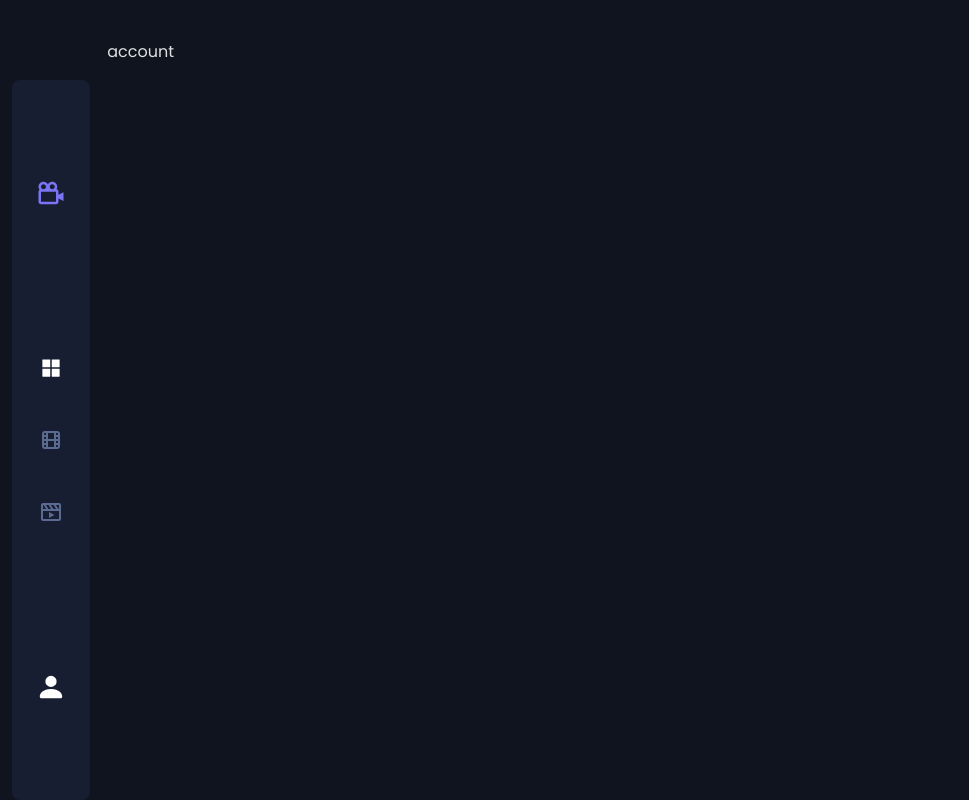
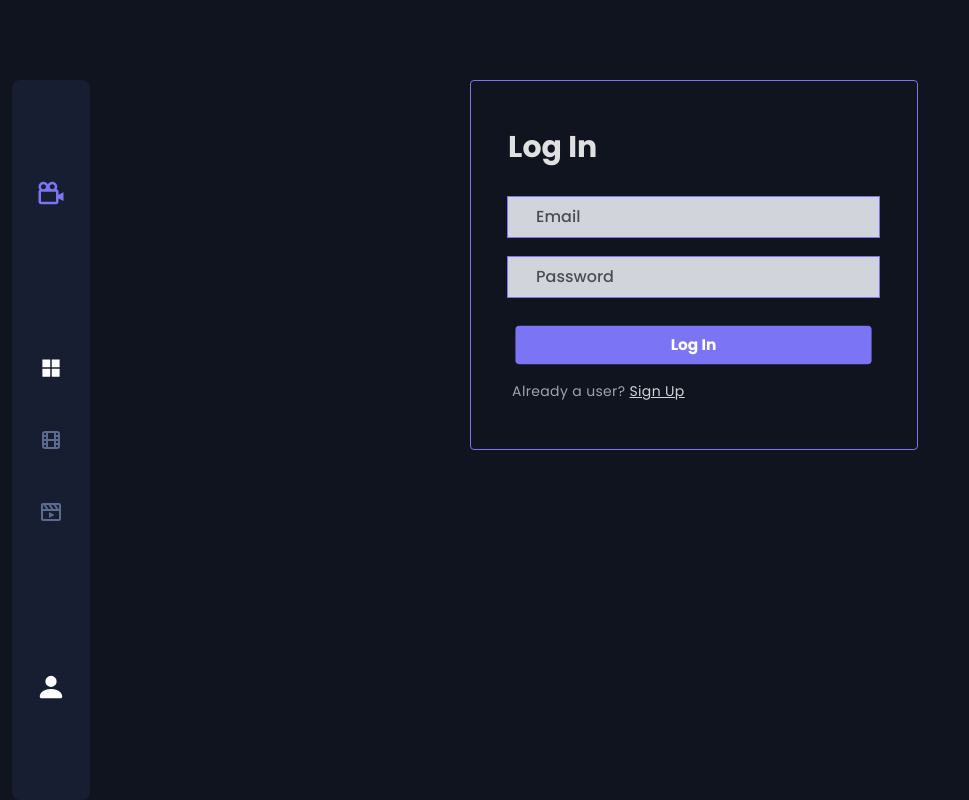
Before and after one commit to d2ni3l/Project-10, a React (Vite) app in the folder project-10/: page /account in a window 1280 px wide. Shown: the whole page, without its empty margins (0-969 px from the left). Built offline with nearby package versions, Linux system fonts and the light colour scheme; no server answers.

Commit message:
made sign in, log in, and log out function for the application

```diff
--- a/project-10/package.json
+++ b/project-10/package.json
@@ -10,6 +10,7 @@
   },
   "dependencies": {
     "axios": "^1.3.3",
+    "firebase": "^9.17.1",
     "react": "^18.2.0",
     "react-dom": "^18.2.0",
     "react-icons": "^4.7.1",
--- a/project-10/src/App.jsx
+++ b/project-10/src/App.jsx
@@ -6,6 +6,8 @@ import Main from "./pages/Main";
 import Movies from "./pages/Movies";
 import Tvseries from "./pages/Tvseries";
 import Account from "./pages/Account";
+import Saved from './pages/Saved'
+import ProtectedRoute from "./components/ProtectedRoute";
 
 const App = () => {
   return (
@@ -18,6 +20,7 @@ const App = () => {
         <Route path={"/tvseries"} element={<Tvseries />} />
         <Route path={"/movies"} element={<Movies />} />
         <Route path={'/account'} element={<Account/>} />
+        <Route path={'/saved'} element={<ProtectedRoute><Saved/></ProtectedRoute>} />
       </Routes>
       </div>
     </>
--- /dev/null
+++ b/project-10/src/components/ProtectedRoute.jsx
@@ -0,0 +1,15 @@
+import React from 'react'
+import { useNavigate } from 'react-router-dom';
+import {UserAuth} from '../context/AuthContext'
+import Saved from '../pages/Saved';
+const ProtectedRoute = ({children}) => {
+const navigate = useNavigate()
+const {user} = UserAuth();
+    if (!user === null){
+      return <>{children}</>;
+    }else {
+        navigate('/')
+    }
+}
+
+export default ProtectedRoute;
--- /dev/null
+++ b/project-10/src/context/AuthContext.jsx
@@ -0,0 +1,48 @@
+import React, { createContext, useState, useContext, useEffect } from "react";
+
+import {
+  createUserWithEmailAndPassword,
+  signInWithEmailAndPassword,
+  signOut,
+  onAuthStateChanged,
+} from "firebase/auth";
+
+import { auth } from "../firebase";
+
+const AuthContext = createContext();
+
+export const AuthContextProvider = ({ children }) => {
+  const [user, setUser] = useState({});
+
+  function signUp(email, password) {
+    return createUserWithEmailAndPassword(auth, email, password);
+  }
+
+  function logIn(email, password) {
+    return signInWithEmailAndPassword(auth, email, password);
+  }
+
+  function logOut(email, password) {
+    return signOut(auth, email, password);
+  }
+
+  useEffect(() => {
+    const unsubscribe = onAuthStateChanged(auth, (currentUser) => {
+      setUser(currentUser);
+    });
+    return () => {
+      unsubscribe();
+    };
+  }, []);
+  return (
+    <AuthContext.Provider value={{ signUp, user, logIn, logOut }}>
+      {children}
+    </AuthContext.Provider>
+  );
+};
+
+export function UserAuth() {
+  return useContext(AuthContext);
+}
+
+export default AuthContext;
--- /dev/null
+++ b/project-10/src/firebase.js
@@ -0,0 +1,23 @@
+// Import the functions you need from the SDKs you need
+import { initializeApp } from "firebase/app";
+import {getFirestore} from 'firebase/firestore'
+import { getAuth } from "firebase/auth";
+// TODO: Add SDKs for Firebase products that you want to use
+// https://firebase.google.com/docs/web/setup#available-libraries
+
+// Your web app's Firebase configuration
+// For Firebase JS SDK v7.20.0 and later, measurementId is optional
+const firebaseConfig = {
+  apiKey: "AIzaSyAh3goWMASiJBOCC_Zl7PqihmsEesuM5uc",
+  authDomain: "movie-app-b765d.firebaseapp.com",
+  projectId: "movie-app-b765d",
+  storageBucket: "movie-app-b765d.appspot.com",
+  messagingSenderId: "67802682460",
+  appId: "1:67802682460:web:66ac9166924f4a6bcfc299",
+  measurementId: "G-66EJN5TTJN"
+};
+
+// Initialize Firebase
+const app = initializeApp(firebaseConfig);
+export const db = getFirestore(app);
+export const auth = getAuth(app);
--- a/project-10/src/main.jsx
+++ b/project-10/src/main.jsx
@@ -3,11 +3,14 @@ import ReactDOM from 'react-dom/client'
 import App from './App'
 import './index.css'
 import { BrowserRouter } from 'react-router-dom'
+import { AuthContextProvider } from './context/AuthContext'
 
 ReactDOM.createRoot(document.getElementById('root')).render(
   <React.StrictMode>
+    <AuthContextProvider>
     <BrowserRouter>
     <App />
     </BrowserRouter>
+    </AuthContextProvider>
   </React.StrictMode>,
 )
--- a/project-10/src/pages/Account.jsx
+++ b/project-10/src/pages/Account.jsx
@@ -1,12 +1,164 @@
-import React from 'react'
+import React, { useState } from "react";
+import { useEffect } from "react";
+import { UserAuth } from "../context/AuthContext";
+import { useNavigate } from "react-router-dom";
 
 const Account = () => {
+  const [logged, setLogged] = useState(true);
+  const [email, setEmail] = useState("");
+  const [password, setPassword] = useState("");
+  const { user, signUp } = UserAuth();
+
+  const navigate = useNavigate();
+
+  const handleSignUp = async (e) => {
+    e.preventDefault();
+    console.log("i work");
+    try {
+      {
+        await signUp(email, password);
+        navigate("/saved");
+      }
+    } catch (err) {
+      console.log(err);
+    }
+  };
+
+  const handleLogIn = async (e) => {
+    e.preventDefault();
+    console.log("i work");
+    try {
+      {
+        await signUp(email, password);
+        navigate("/saved");
+      }
+    } catch (err) {
+      console.log(err);
+    }
+  };
+
   return (
     <>
-    <div className="pt-10"></div>
-    <h1 className="">account</h1>
+      <div className='pt-20'></div>
+      {logged ? (
+        <LogInForm
+          setEmail={setEmail}
+          setPassword={setPassword}
+          handleSignUp={handleSignUp}
+          setLogged={setLogged}
+        />
+      ) : (
+        <SignInForm
+          setEmail={setEmail}
+          setPassword={setPassword}
+          handleSignUp={handleSignUp}
+          setLogged={setLogged}
+        />
+      )}
     </>
-  )
-}
+  );
+};
 
-export default Account
+export default Account;
+
+const SignInForm = ({ setEmail, setPassword, handleSignUp, setLogged }) => {
+  return (
+    <>
+      <div className='grid items-center justify-center mx-auto h-auto max-w-md border border-[#7b75f5] py-12 rounded'>
+        <h2 className='pb-6 font-bold text-3xl '>Sign up</h2>
+        <div className='pt-2'></div>
+        <form onSubmit={handleSignUp} className='flex flex-col gap-5'>
+          <div className='flex flex-col gap-2'>
+            <input
+              onChange={(e) => {
+                setEmail(e.target.value);
+              }}
+              name='email'
+              className=' px-7 py-2 focus:outline-2 outline outline-1 border-0 outline-[#7b75f5] bg-gray-300 placeholder:text-[#10141e]/70 font-medium placeholder:text-md text-[#10141e]'
+              placeholder='Email'
+              type='text'
+            />
+          </div>
+          <div className='flex flex-col gap-2'>
+            <input
+              onChange={(e) => {
+                setPassword(e.target.value);
+              }}
+              name='password'
+              className=' px-7 py-2 focus:outline-2 outline outline-1 border-0 outline-[#7b75f5] bg-gray-300 placeholder:text-[#10141e]/70 font-medium placeholder:text-md text-[#10141e]'
+              placeholder='Password'
+              type='text'
+            />
+          </div>
+          <button
+            type='submit'
+            className='bg-[#7b75f5] scale-[.96] mt-2 hover:scale-[.98] transition duration-300  text-white font-bold py-2 px-4 rounded'>
+            Sign up
+          </button>
+        </form>
+        <p className='text-sm text-gray-400 pt-4 mx-1 tracking-wide'>
+          Already a user?{" "}
+          <span
+            onClick={() => {
+              setLogged(true);
+            }}
+            className='text-gray-300 underline cursor-pointer'>
+            Login
+          </span>
+        </p>
+      </div>
+    </>
+  );
+};
+
+const LogInForm = ({ setEmail, setPassword, setLogged }) => {
+  return (
+    <>
+      <div className='grid items-center justify-center mx-auto h-auto max-w-md border border-[#7b75f5] py-12 rounded'>
+        <h2 className='pb-6 font-bold text-3xl '>Log In</h2>
+        <div className='pt-2'></div>
+        <form
+          // onSubmit={handleSubmit}
+          className='flex flex-col gap-5'>
+          <div className='flex flex-col gap-2'>
+            <input
+              onChange={(e) => {
+                setEmail(e.target.value);
+              }}
+              name='email'
+              className=' px-7 py-2 focus:outline-2 outline outline-1 border-0 outline-[#7b75f5] bg-gray-300 placeholder:text-[#10141e]/70 font-medium placeholder:text-md text-[#10141e]'
+              placeholder='Email'
+              type='text'
+            />
+          </div>
+          <div className='flex flex-col gap-2'>
+            <input
+              onChange={(e) => {
+                setPassword(e.target.value);
+              }}
+              name='password'
+              className=' px-7 py-2 focus:outline-2 outline outline-1 border-0 outline-[#7b75f5] bg-gray-300 placeholder:text-[#10141e]/70 font-medium placeholder:text-md text-[#10141e]'
+              placeholder='Password'
+              type='text'
+            />
+          </div>
+          <button
+            type='submit'
+            className='bg-[#7b75f5] scale-[.96] mt-2 hover:scale-[.98] transition duration-300  text-white font-bold py-2 px-4 rounded'>
+            Log In
+          </button>
+        </form>
+        <p className='text-sm text-gray-400 pt-4 mx-1 tracking-wide'>
+          Already a user?{" "}
+          <span
+            onClick={() => {
+              setLogged(false);
+            }}
+            className='text-gray-300 underline cursor-pointer'>
+            Sign Up
+          </span>
+        </p>
+      </div>
+    </>
+  );
+};
--- /dev/null
+++ b/project-10/src/pages/Saved.jsx
@@ -0,0 +1,26 @@
+import React, {useState} from 'react'
+import { UserAuth } from '../context/AuthContext'
+import {useNavigate} from 'react-router-dom'
+
+const Saved = () => {
+    const {user, logOut} = UserAuth();
+   const navigate = useNavigate()
+
+    const handleLogOut = async () => {
+        try{
+            await logOut();
+            navigate('/')
+
+        }catch(err){
+            console.log(err)
+        }
+    };
+    console.log(user)
+  return (
+    <>
+      <button onClick={handleLogOut} className='bg-red-500 p-2'>log out</button>
+    </>
+  )
+}
+
+export default Saved
```
Also changed, not shown: project-10/src/components/Navbar.jsx (+9 -3 lines), 1 other file (tests, documents, lock files or other folders).
